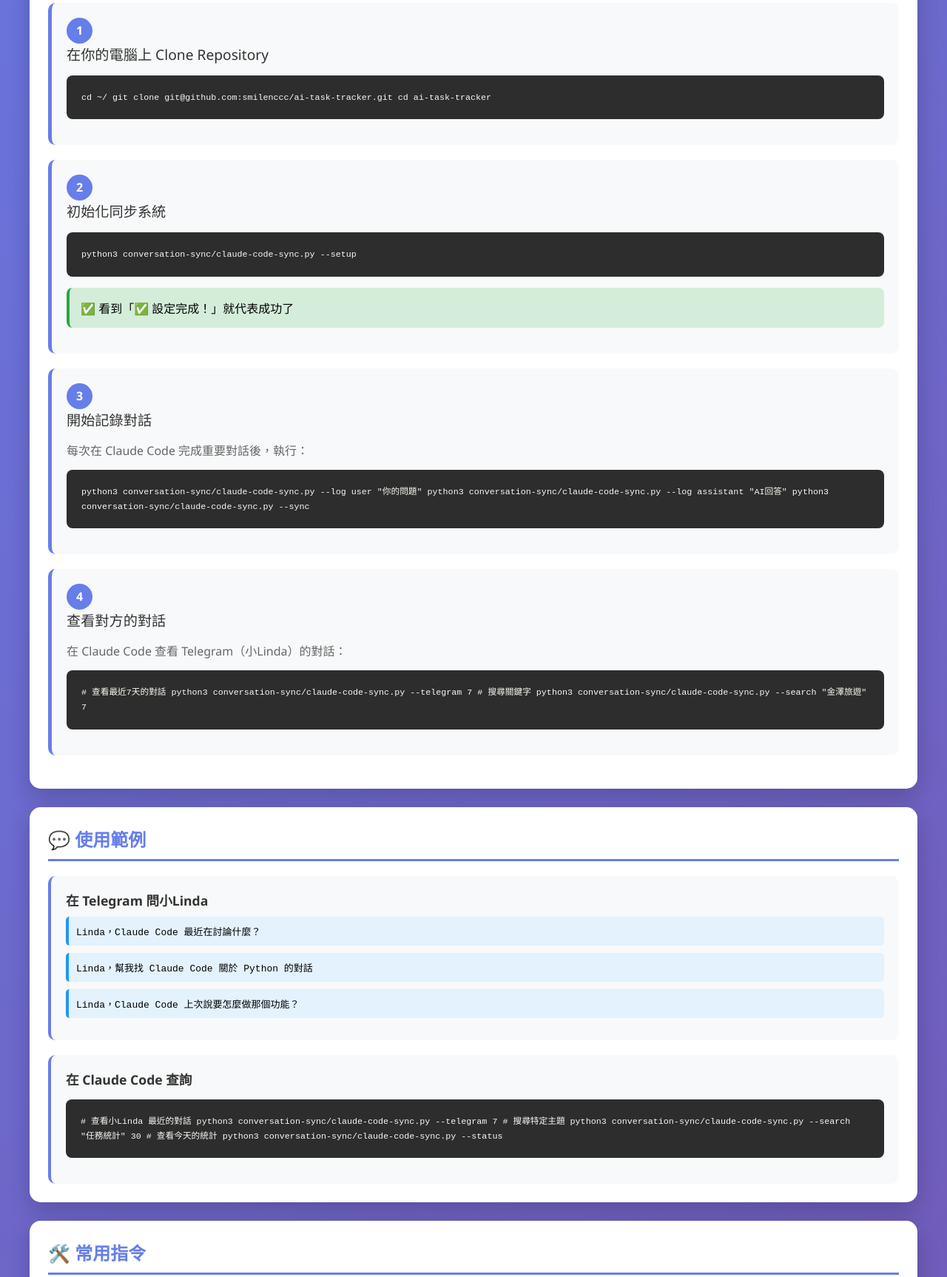
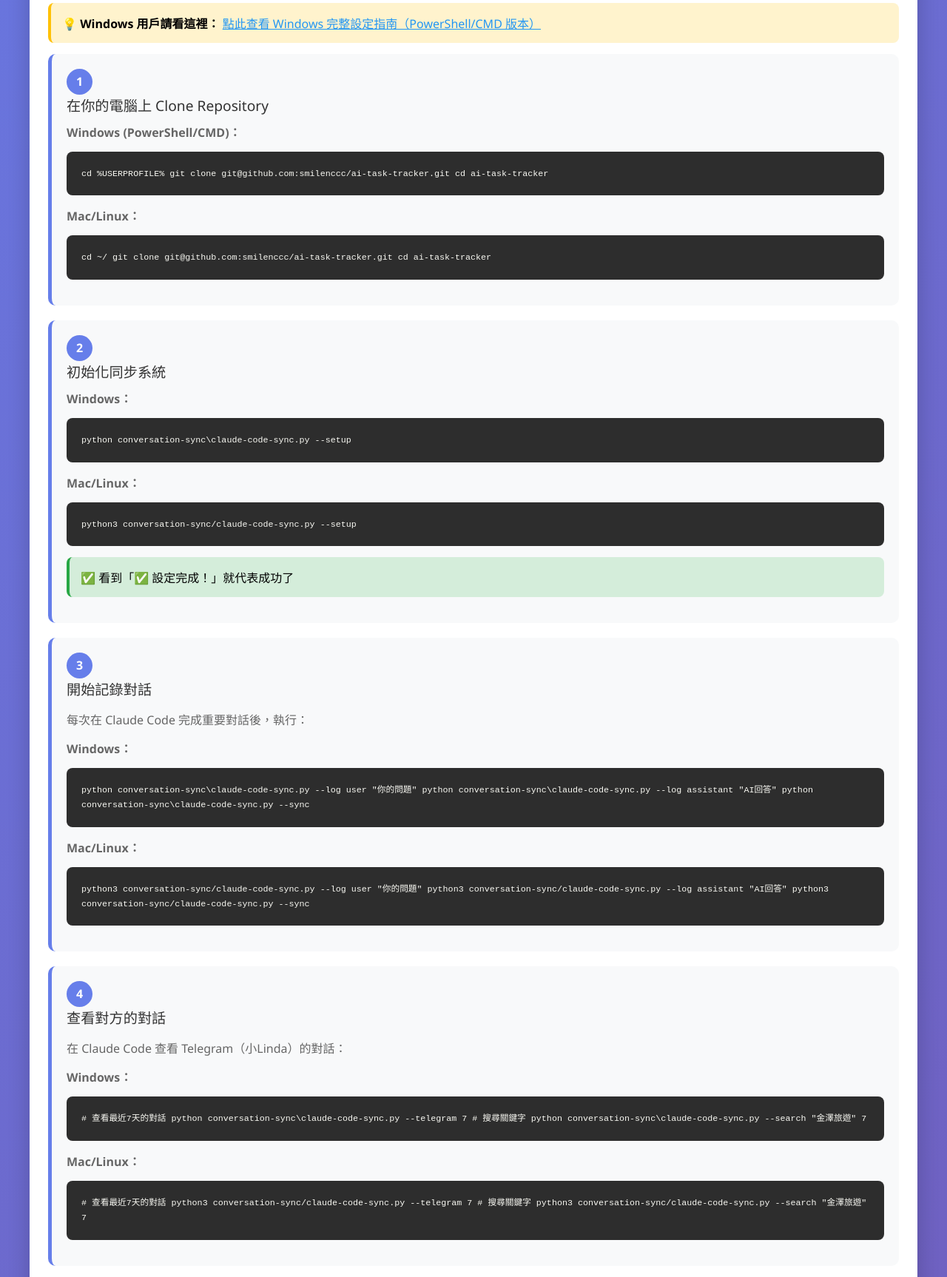
Before and after one commit to smilenccc/ai-task-tracker, a plain HTML site: page task-8-conversation-sync.html in a window 1280 px wide. Shown: the part 1429-3155 px from the top of the page at 74% size. Drawn offline with Linux system fonts and the light colour scheme.

Commit message:
更新對話同步系統說明頁面：加入完整的 Windows 指令版本

```diff
--- a/task-8-conversation-sync.html
+++ b/task-8-conversation-sync.html
@@ -271,9 +271,23 @@
         <div class="section-card">
             <h2>🚀 快速設定（5分鐘完成）</h2>
 
+            <div class="note">
+                <strong>Windows 用戶請看這裡：</strong>
+                <a href="conversation-sync/WINDOWS-SETUP.md" target="_blank" style="color: #2196f3;">
+                    點此查看 Windows 完整設定指南（PowerShell/CMD 版本）
+                </a>
+            </div>
+
             <div class="step">
                 <span class="step-number">1</span>
                 <div class="step-title">在你的電腦上 Clone Repository</div>
+
+                <p style="margin: 10px 0; color: #666;"><strong>Windows (PowerShell/CMD)：</strong></p>
+                <div class="code-block"><code>cd %USERPROFILE%
+git clone git@github.com:smilenccc/ai-task-tracker.git
+cd ai-task-tracker</code></div>
+
+                <p style="margin: 15px 0 10px 0; color: #666;"><strong>Mac/Linux：</strong></p>
                 <div class="code-block"><code>cd ~/
 git clone git@github.com:smilenccc/ai-task-tracker.git
 cd ai-task-tracker</code></div>
@@ -282,7 +296,13 @@ cd ai-task-tracker</code></div>
             <div class="step">
                 <span class="step-number">2</span>
                 <div class="step-title">初始化同步系統</div>
+
+                <p style="margin: 10px 0; color: #666;"><strong>Windows：</strong></p>
+                <div class="code-block"><code>python conversation-sync\claude-code-sync.py --setup</code></div>
+
+                <p style="margin: 15px 0 10px 0; color: #666;"><strong>Mac/Linux：</strong></p>
                 <div class="code-block"><code>python3 conversation-sync/claude-code-sync.py --setup</code></div>
+
                 <div class="success">看到「✅ 設定完成！」就代表成功了</div>
             </div>
 
@@ -290,6 +310,13 @@ cd ai-task-tracker</code></div>
                 <span class="step-number">3</span>
                 <div class="step-title">開始記錄對話</div>
                 <p style="margin: 15px 0; color: #666;">每次在 Claude Code 完成重要對話後，執行：</p>
+
+                <p style="margin: 10px 0; color: #666;"><strong>Windows：</strong></p>
+                <div class="code-block"><code>python conversation-sync\claude-code-sync.py --log user "你的問題"
+python conversation-sync\claude-code-sync.py --log assistant "AI回答"
+python conversation-sync\claude-code-sync.py --sync</code></div>
+
+                <p style="margin: 15px 0 10px 0; color: #666;"><strong>Mac/Linux：</strong></p>
                 <div class="code-block"><code>python3 conversation-sync/claude-code-sync.py --log user "你的問題"
 python3 conversation-sync/claude-code-sync.py --log assistant "AI回答"
 python3 conversation-sync/claude-code-sync.py --sync</code></div>
@@ -299,6 +326,15 @@ python3 conversation-sync/claude-code-sync.py --sync</code></div>
                 <span class="step-number">4</span>
                 <div class="step-title">查看對方的對話</div>
                 <p style="margin: 15px 0; color: #666;">在 Claude Code 查看 Telegram（小Linda）的對話：</p>
+
+                <p style="margin: 10px 0; color: #666;"><strong>Windows：</strong></p>
+                <div class="code-block"><code># 查看最近7天的對話
+python conversation-sync\claude-code-sync.py --telegram 7
+
+# 搜尋關鍵字
+python conversation-sync\claude-code-sync.py --search "金澤旅遊" 7</code></div>
+
+                <p style="margin: 15px 0 10px 0; color: #666;"><strong>Mac/Linux：</strong></p>
                 <div class="code-block"><code># 查看最近7天的對話
 python3 conversation-sync/claude-code-sync.py --telegram 7
 
@@ -332,6 +368,24 @@ python3 conversation-sync/claude-code-sync.py --status</code></div>
 
         <div class="section-card">
             <h2>🛠️ 常用指令</h2>
+
+            <p style="margin: 10px 0; color: #666;"><strong>Windows：</strong></p>
+            <div class="code-block"><code># 查看系統狀態
+python conversation-sync\claude-code-sync.py --status
+
+# 手動同步到 GitHub
+python conversation-sync\claude-code-sync.py --sync
+
+# 從 GitHub 拉取最新對話
+python conversation-sync\claude-code-sync.py --pull
+
+# 查看 Telegram 對話
+python conversation-sync\claude-code-sync.py --telegram 7
+
+# 搜尋所有對話
+python conversation-sync\claude-code-sync.py --search "關鍵字" 30</code></div>
+
+            <p style="margin: 15px 0 10px 0; color: #666;"><strong>Mac/Linux：</strong></p>
             <div class="code-block"><code># 查看系統狀態
 python3 conversation-sync/claude-code-sync.py --status
 
@@ -355,6 +409,12 @@ python3 conversation-sync/claude-code-sync.py --search "關鍵字" 30</code></di
             <div class="step">
                 <span class="step-number">1</span>
                 <div class="step-title">在 Claude Code 記錄測試訊息</div>
+
+                <p style="margin: 10px 0; color: #666;"><strong>Windows：</strong></p>
+                <div class="code-block"><code>python conversation-sync\claude-code-sync.py --log user "測試訊息：系統運作中"
+python conversation-sync\claude-code-sync.py --sync</code></div>
+
+                <p style="margin: 15px 0 10px 0; color: #666;"><strong>Mac/Linux：</strong></p>
                 <div class="code-block"><code>python3 conversation-sync/claude-code-sync.py --log user "測試訊息：系統運作中"
 python3 conversation-sync/claude-code-sync.py --sync</code></div>
             </div>
@@ -381,6 +441,11 @@ python3 conversation-sync/claude-code-sync.py --sync</code></div>
             <div class="feature-item" style="margin-bottom: 15px;">
                 <h3>Q: 找不到 Telegram 的對話？</h3>
                 <p>手動拉取最新版本：</p>
+                <p style="margin: 10px 0; color: #666;"><strong>Windows：</strong></p>
+                <div class="code-block"><code>cd %USERPROFILE%\ai-task-tracker
+git pull origin main
+dir conversations\telegram\</code></div>
+                <p style="margin: 10px 0; color: #666;"><strong>Mac/Linux：</strong></p>
                 <div class="code-block"><code>cd ~/ai-task-tracker
 git pull origin main
 ls -la conversations/telegram/</code></div>
```
